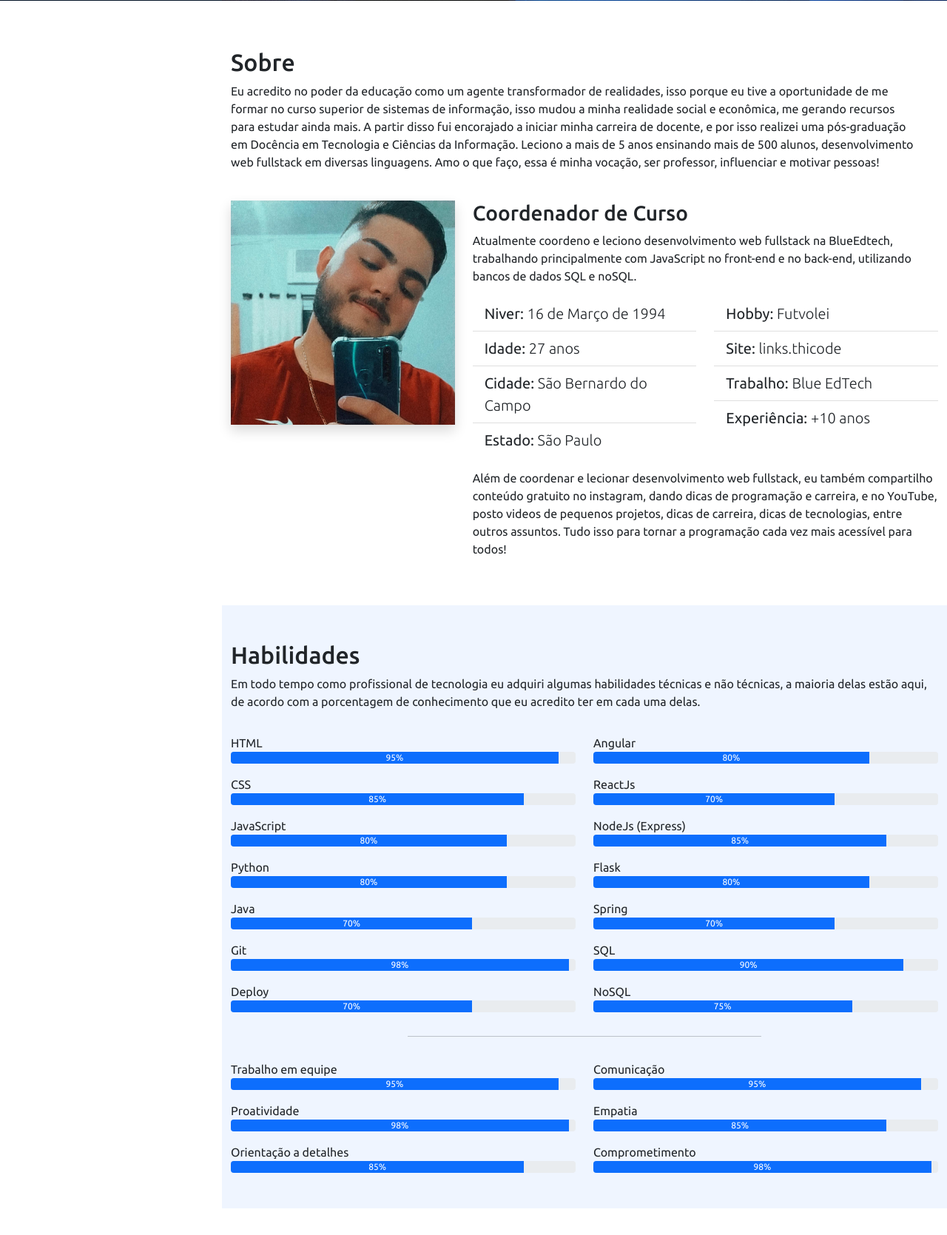
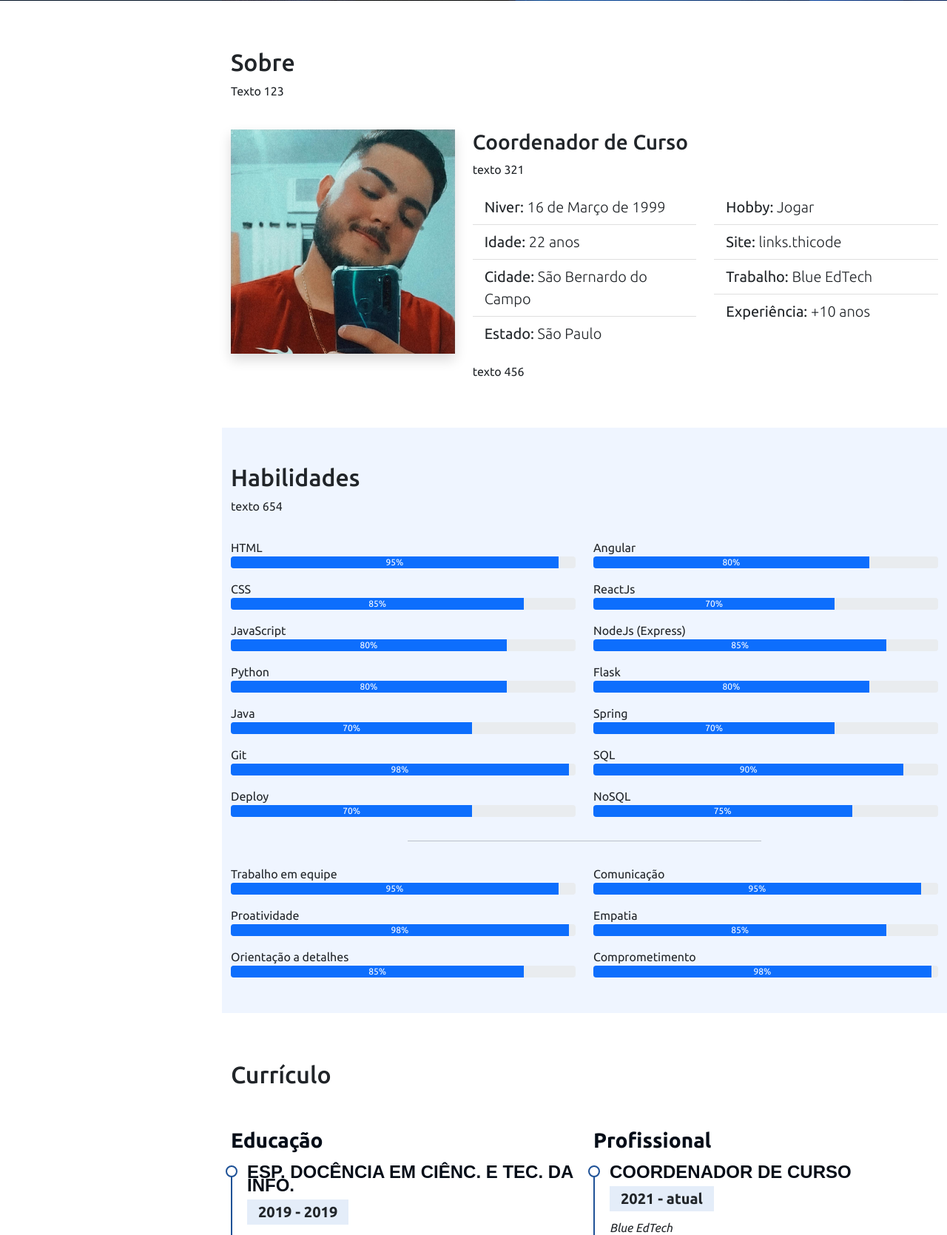
Before and after one commit to BentoGomes/PROJETO-VIDEO, a Flask app: page / in a window 1280 px wide. Shown: the part 799-2468 px from the top of the page at 74% size. Run offline with Flask 2, Linux system fonts and the light colour scheme; some libraries are stand-ins or nearby versions.

Commit message:
Update index.html

```diff
--- a/templates/index.html
+++ b/templates/index.html
@@ -108,16 +108,7 @@
           <div class="col-md-12">
             <h2 class="pt-3">Sobre</h2>
             <p>
-              Eu acredito no poder da educação como um agente transformador de
-              realidades, isso porque eu tive a oportunidade de me formar no
-              curso superior de sistemas de informação, isso mudou a minha
-              realidade social e econômica, me gerando recursos para estudar
-              ainda mais. A partir disso fui encorajado a iniciar minha carreira
-              de docente, e por isso realizei uma pós-graduação em Docência em
-              Tecnologia e Ciências da Informação. Leciono a mais de 5 anos
-              ensinando mais de 500 alunos, desenvolvimento web fullstack em
-              diversas linguagens. Amo o que faço, essa é minha vocação, ser
-              professor, influenciar e motivar pessoas!
+              Texto 123
             </p>
           </div>
         </div>
@@ -134,18 +125,16 @@
           <div class="col-md-8" data-anime="right">
             <h3>Coordenador de Curso</h3>
             <p>
-              Atualmente coordeno e leciono desenvolvimento web fullstack na
-              BlueEdtech, trabalhando principalmente com JavaScript no front-end
-              e no back-end, utilizando bancos de dados SQL e noSQL.
+              texto 321
             </p>
             <div class="row mt-3 mb-3">
               <div class="col-md-6">
                 <ul class="list-group list-group-flush fs-5">
                   <li class="list-group-item">
-                    Niver: <span class="fw-lighter">16 de Março de 1994</span>
+                    Niver: <span class="fw-lighter">16 de Março de 1999</span>
                   </li>
                   <li class="list-group-item">
-                    Idade: <span class="fw-lighter">27 anos</span>
+                    Idade: <span class="fw-lighter">22 anos</span>
                   </li>
                   <li class="list-group-item">
                     Cidade:
@@ -159,7 +148,7 @@
               <div class="col-md-6">
                 <ul class="list-group list-group-flush fs-5">
                   <li class="list-group-item">
-                    Hobby: <span class="fw-lighter">Futvolei</span>
+                    Hobby: <span class="fw-lighter">Jogar</span>
                   </li>
                   <li class="list-group-item">
                     Site:
@@ -187,12 +176,7 @@
             </div>
 
             <p>
-              Além de coordenar e lecionar desenvolvimento web fullstack, eu
-              também compartilho conteúdo gratuito no instagram, dando dicas de
-              programação e carreira, e no YouTube, posto videos de pequenos
-              projetos, dicas de carreira, dicas de tecnologias, entre outros
-              assuntos. Tudo isso para tornar a programação cada vez mais
-              acessível para todos!
+              texto 456
             </p>
           </div>
         </div>
@@ -202,10 +186,7 @@
         <div class="container pb-5">
           <h2 class="pt-5">Habilidades</h2>
           <p>
-            Em todo tempo como profissional de tecnologia eu adquiri algumas
-            habilidades técnicas e não técnicas, a maioria delas estão aqui, de
-            acordo com a porcentagem de conhecimento que eu acredito ter em cada
-            uma delas.
+           texto 654
           </p>
 
           <div class="row">
```
